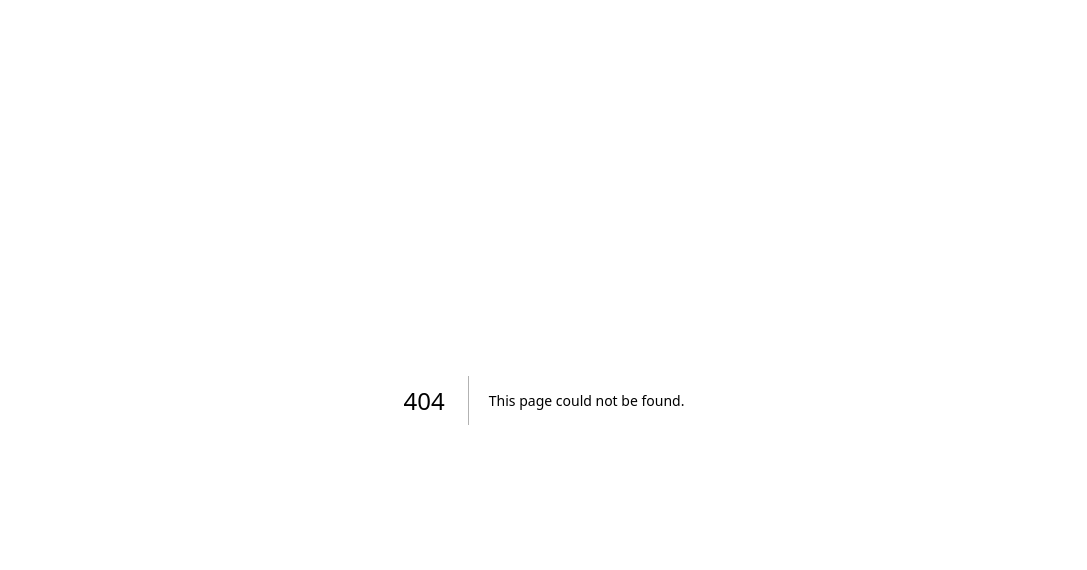
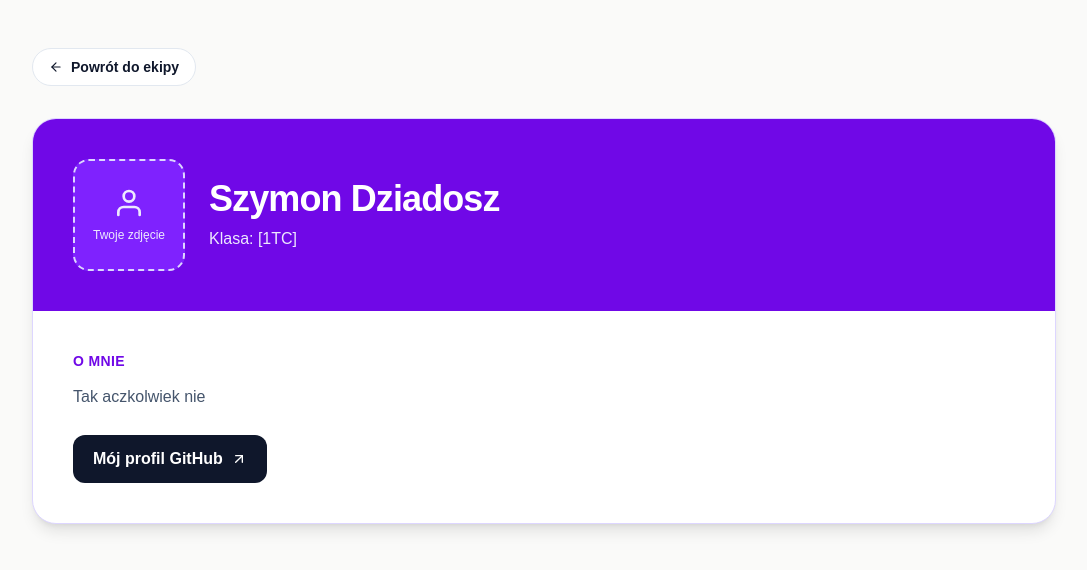
Before and after one commit to kmarszalek-zst/warsztaty-kodowania, a Next.js app: page /1Tc-Szymon-Dziadosz in a window 1280 px wide. Before the commit this address had no page. Shown: the top 570 px of the page, without its empty margins (96-1183 px from the left). Built offline with nearby package versions, Linux system fonts and the light colour scheme.

Commit message:
moja zakładka

```diff
--- a/src/app/klasa-imie-nazwisko/page.js
+++ b/src/app/1Tc-Szymon-Dziadosz/page.js
@@ -1,6 +1,6 @@
 import { FiUser } from "react-icons/fi";
 import ProfileLayout from "../../components/general/ProfileLayout";
-import StudentDetails from "../../components/klasa-imie-nazwisko/StudentDetails";
+import StudentDetails from "../../components/1Tc-Szymon-Dziadosz/StudentDetails";
 
 export const metadata = {
   title: "Wizytówka ucznia — Twoje imię i nazwisko — ZST Koduj",
@@ -23,10 +23,10 @@ export default function StudentTemplatePage() {
             </div>
             <div>
               <h1 className="text-3xl font-black tracking-tight sm:text-4xl">
-                Twoje imię i nazwisko
+                Szymon Dziadosz
               </h1>
               <p className="mt-2 font-medium text-violet-100">
-                Klasa: [Twoja klasa]
+                Klasa: [1TC]
               </p>
             </div>
           </div>
--- /dev/null
+++ b/src/app/Szymon Dziadosz/page.js
@@ -0,0 +1,38 @@
+import { FiUser } from "react-icons/fi";
+import ProfileLayout from "../../components/general/ProfileLayout";
+import StudentDetails from "../../components/1Tc-Szymon-Dziadosz/StudentDetails";
+
+export const metadata = {
+  title: "Wizytówka ucznia — Twoje imię i nazwisko — ZST Koduj",
+  description:
+    "Wizytówka ucznia Twoje imię i nazwisko z klasy Twoja klasa w warsztatach ZST Koduj.",
+};
+
+export default function StudentTemplatePage() {
+  return (
+    <ProfileLayout>
+      <article className="mt-8 overflow-hidden rounded-3xl border border-violet-200 bg-white shadow-lg">
+        <div className="bg-violet-700 p-8 text-white sm:p-10">
+          <div className="flex flex-col gap-6 sm:flex-row sm:items-center">
+            <div
+              aria-label="Miejsce na zdjęcie ucznia"
+              className="flex h-28 w-28 shrink-0 flex-col items-center justify-center gap-2 rounded-2xl border-2 border-dashed border-violet-200 bg-violet-600 text-violet-100"
+            >
+              <FiUser aria-hidden="true" size={32} />
+              <span className="text-xs font-medium">Twoje zdjęcie</span>
+            </div>
+            <div>
+              <h1 className="text-3xl font-black tracking-tight sm:text-4xl">
+                Szymon Dziadosz
+              </h1>
+              <p className="mt-2 font-medium text-violet-100">
+                Klasa: [1TC]
+              </p>
+            </div>
+          </div>
+        </div>
+        <StudentDetails />
+      </article>
+    </ProfileLayout>
+  );
+}
--- a/src/app/page.js
+++ b/src/app/page.js
@@ -55,7 +55,7 @@ export default function Home() {
 
           {/* Uczniowie: skopiuj kartę i uzupełnij własne dane oraz adres strony. */}
           <a
-            href="/klasa-imie-nazwisko"
+            href="/1Tc-Szymon-Dziadosz"
             className="group flex items-center gap-4 rounded-3xl border border-violet-300 bg-violet-50 p-5 shadow-sm transition hover:-translate-y-1 hover:border-violet-500 hover:bg-violet-100"
           >
             <span className="flex h-14 w-14 shrink-0 items-center justify-center rounded-2xl bg-violet-200 text-violet-900">
@@ -63,10 +63,10 @@ export default function Home() {
             </span>
             <span className="min-w-0">
               <span className="block truncate font-bold">
-                Twoje imię i nazwisko
+                Szymon Dziadosz
               </span>
               <span className="mt-1 block text-sm font-medium text-violet-800">
-                Klasa: [Twoja klasa]
+                Klasa: [1TC]
               </span>
             </span>
             <FiArrowRight
--- a/src/components/klasa-imie-nazwisko/StudentDetails.js
+++ b/src/components/1Tc-Szymon-Dziadosz/StudentDetails.js
@@ -7,10 +7,10 @@ export default function StudentDetails() {
         O mnie
       </h2>
       <p className="mt-3 leading-7 text-slate-600">
-        [Tutaj wpisz kilka zdań o sobie.]
+        Tak aczkolwiek nie
       </p>
       <a
-        href="https://github.com/twoj-login"
+        href="https://github.com/JacekBogacz"
         target="_blank"
         rel="noreferrer"
         className="mt-6 inline-flex items-center gap-2 rounded-xl bg-slate-900 px-5 py-3 font-bold text-white transition hover:bg-slate-700"
```
